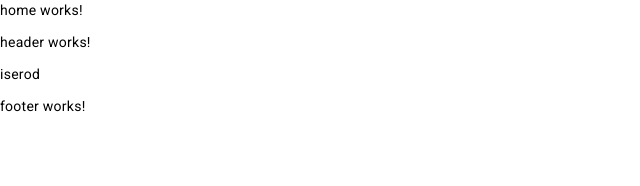
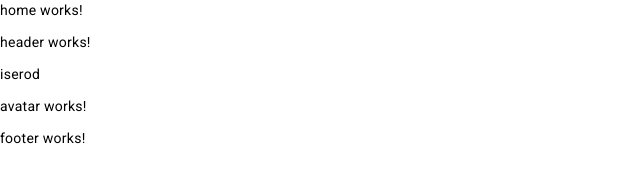
Before and after one commit to ignacio-serrano-rodriguez/data-burst, an Angular app in the folder frontend/: page /home in a window 1280 px wide. Shown: the top 186 px of the page, without its empty margins (0-640 px from the left). Built offline with nearby package versions, Linux system fonts and the light colour scheme.

Commit message:
Componente avatar agregado al header

```diff
--- /dev/null
+++ b/frontend/src/app/avatar/avatar.component.html
@@ -0,0 +1 @@
+<p>avatar works!</p>
--- a/frontend/src/app/header/header.component.html
+++ b/frontend/src/app/header/header.component.html
@@ -1,4 +1,5 @@
 <div>
     <p>header works!</p>
     <p>{{usuarioLogueado}}</p>
+    <app-avatar></app-avatar>
 </div>
--- a/frontend/src/app/header/header.component.ts
+++ b/frontend/src/app/header/header.component.ts
@@ -1,10 +1,10 @@
-import { Component, Input, OnChanges, Output, SimpleChanges } from '@angular/core';
-import { EventEmitter } from 'stream';
+import { Component, Input, OnChanges, SimpleChanges } from '@angular/core';
+import { AvatarComponent } from "../avatar/avatar.component";
 
 @Component({
   selector: 'app-header',
   standalone: true,
-  imports: [],
+  imports: [AvatarComponent],
   templateUrl: './header.component.html',
   styleUrl: './header.component.css'
 })
```
Also changed, not shown: frontend/src/app/avatar/avatar.component.ts (added, +12 -0 lines), frontend/src/app/avatar/avatar.component.css (added), 1 other file (tests, documents, lock files or other folders).
